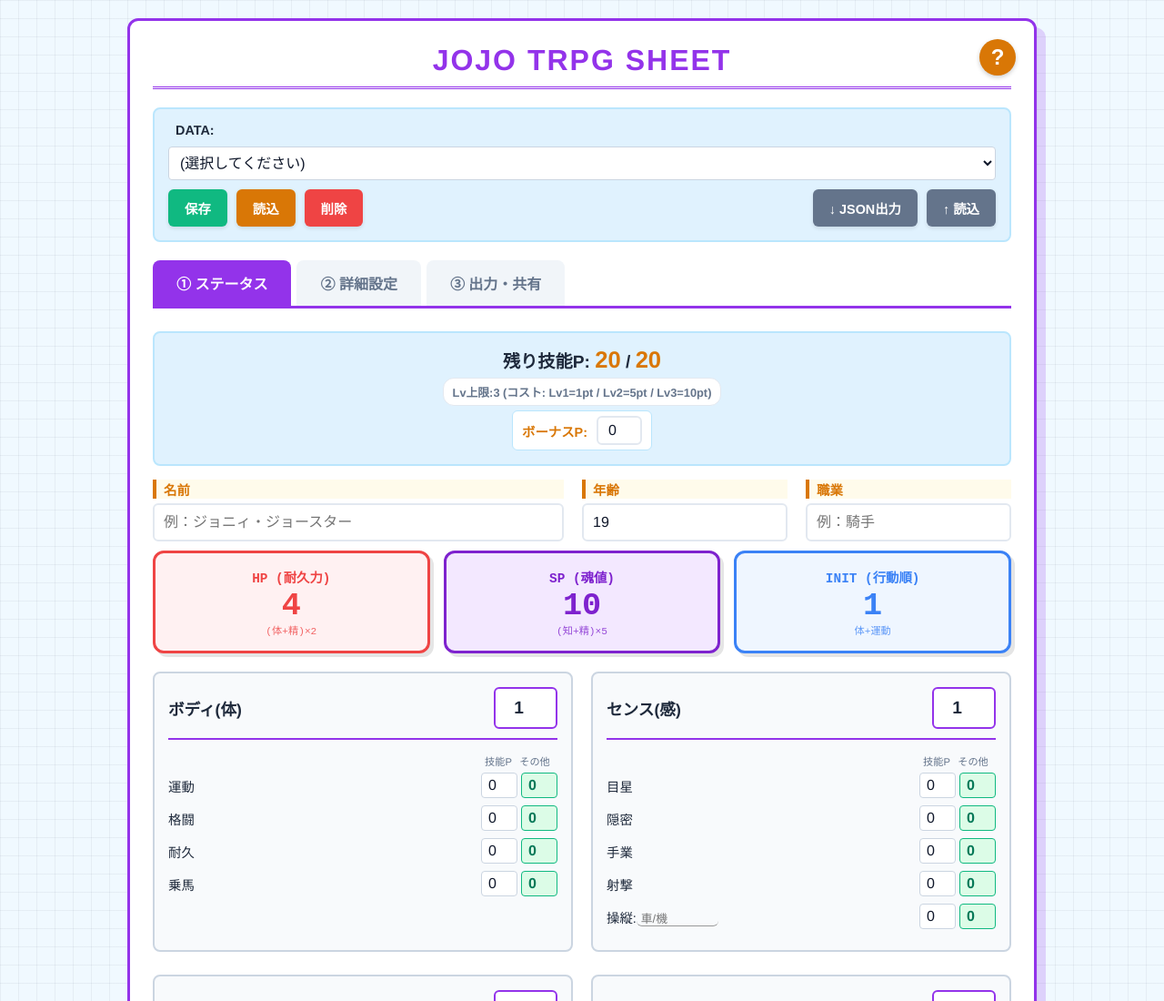
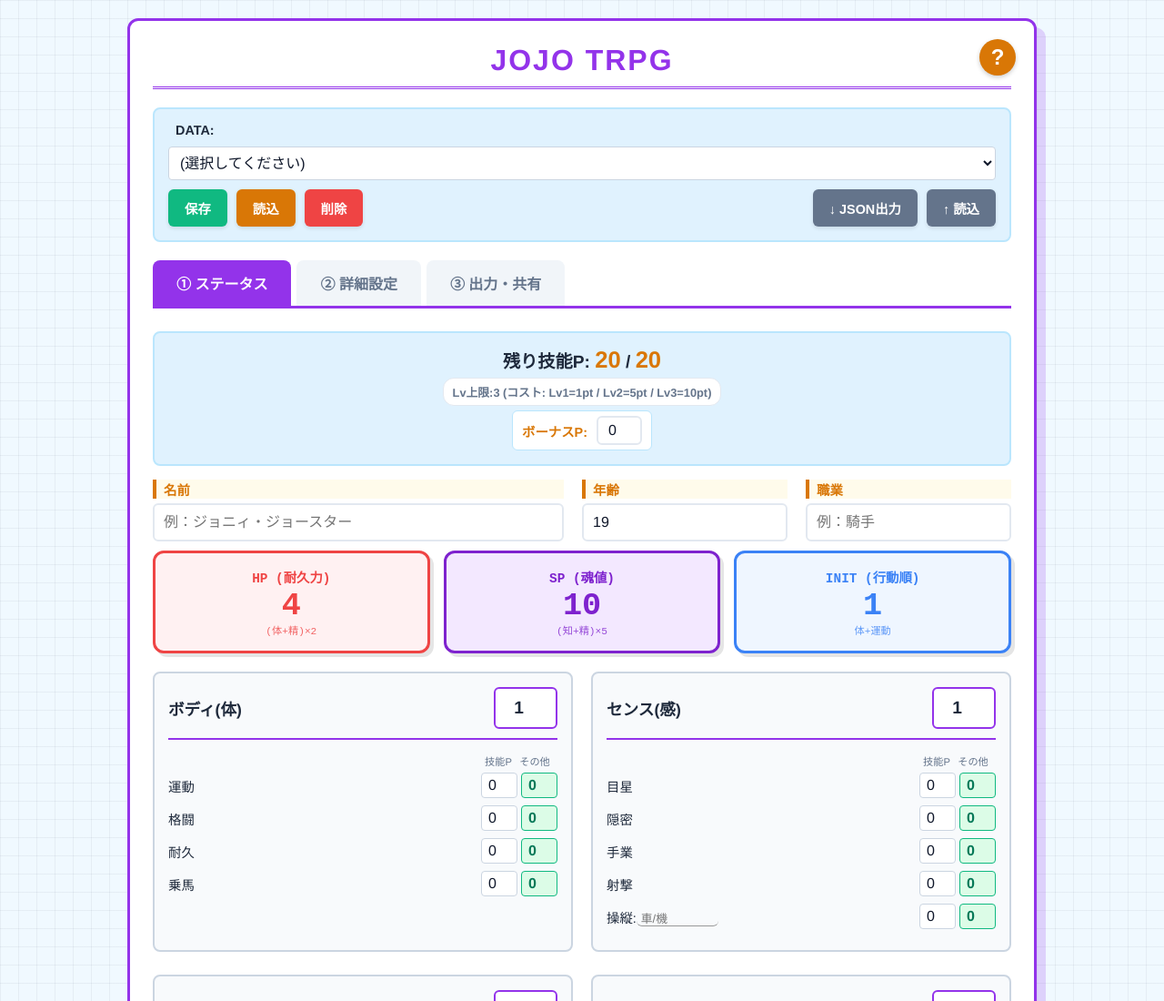
Before and after one commit to SINZO111/SINZO111-SINZO111.github.io, a plain HTML site: page index.html in a window 1280 px wide. Shown: the top 1100 px of the page at 91% size. Drawn offline with nearby package versions, Linux system fonts and the light colour scheme.

Commit message:
index.html を更新

```diff
--- a/index.html
+++ b/index.html
@@ -152,7 +152,7 @@
 
 <div class="container">
   <button class="help-btn" onclick="document.getElementById('helpModal').style.display='block'">?</button>
-  <h1>JOJO TRPG SHEET</h1>
+  <h1>JOJO TRPG </h1>
 
   <div class="manager-panel">
     <label style="margin:0; color:var(--text-main); background:none; border:none;">DATA:</label>
```
